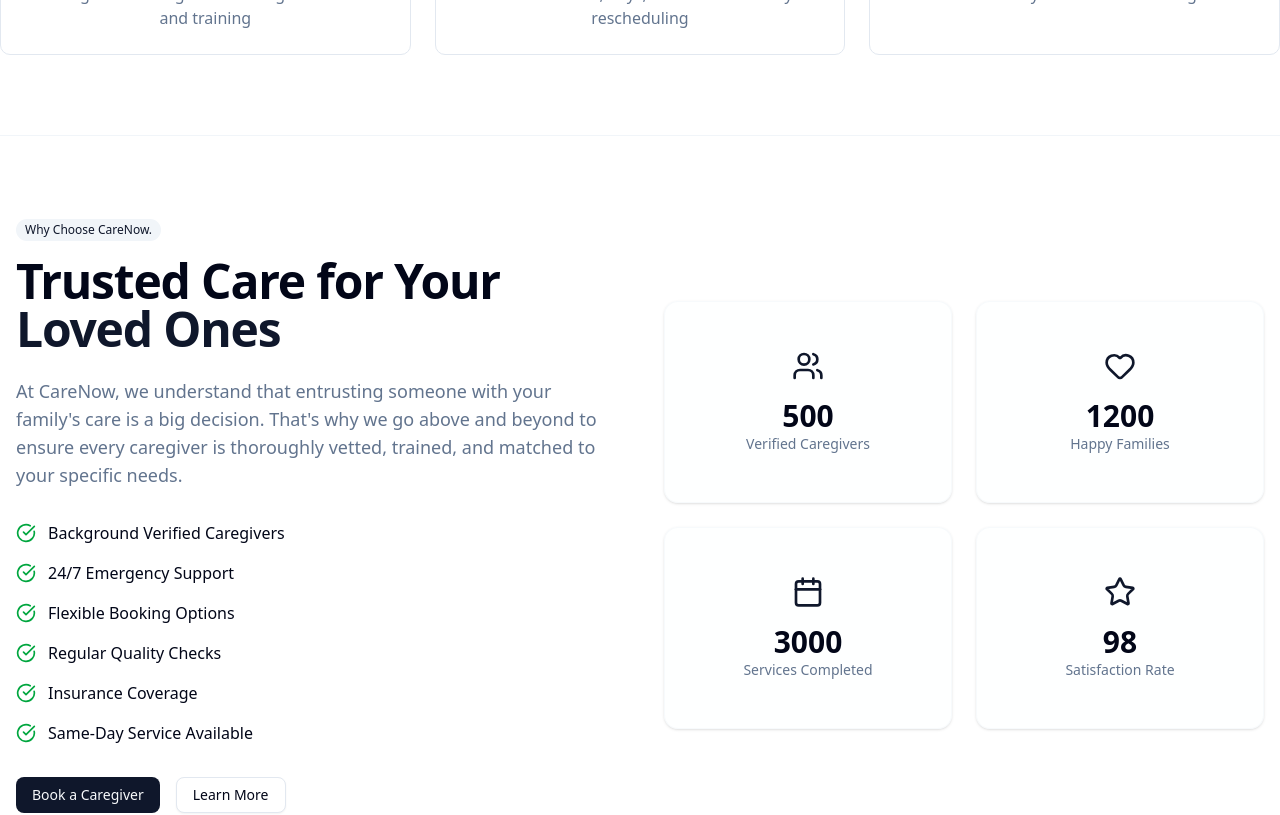
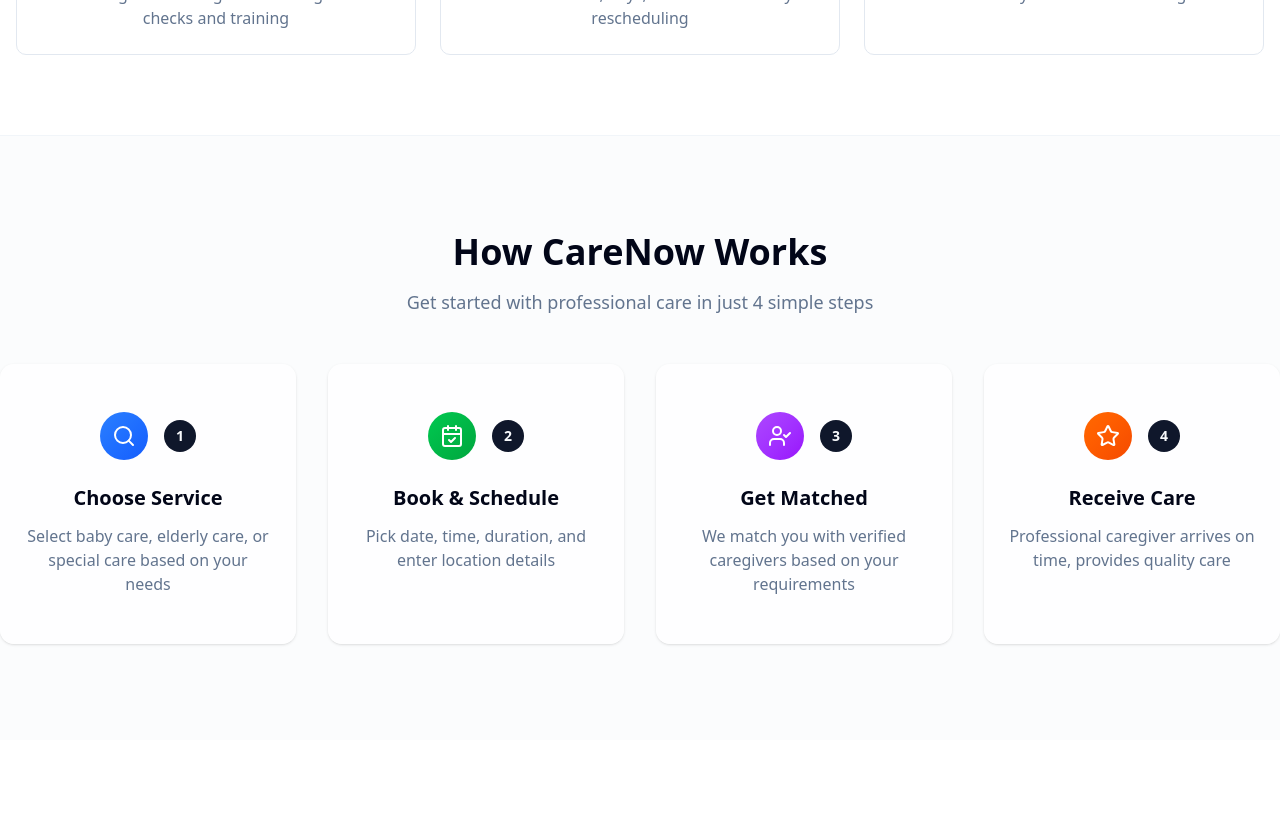
Before and after one commit to naims6/CareNow, a Next.js app: page / in a window 1280 px wide. Shown: the part 1900-2715 px from the top of the page. Built offline with nearby package versions, Linux system fonts and the light colour scheme.

Commit message:
HowItWorks section added.

```diff
--- a/src/app/(root)/page.tsx
+++ b/src/app/(root)/page.tsx
@@ -2,12 +2,14 @@
 import { ServicesSection } from "@/src/components/Home/ServiceSection";
 import HeroSection from "@/src/components/Home/HeroSection";
 import Testimonial from "@/src/components/Home/Testimonial";
+import { HowItWorks } from "@/src/components/Home/HowItWorks";
 
 export default function Home() {
   return (
     <div className="lg:pt-16">
       <HeroSection />
       <ServicesSection />
+      <HowItWorks />
       <About />
       <Testimonial />
     </div>
--- /dev/null
+++ b/src/components/Home/HowItWorks.tsx
@@ -0,0 +1,82 @@
+"use client"
+
+import { Card, CardContent } from "@/src/components/ui/card"
+import { Search, CalendarCheck, UserCheck, Star } from "lucide-react"
+import { motion } from "framer-motion"
+
+export function HowItWorks() {
+  const steps = [
+    {
+      icon: Search,
+      title: "Choose Service",
+      description: "Select baby care, elderly care, or special care based on your needs",
+      color: "from-blue-500 to-blue-600"
+    },
+    {
+      icon: CalendarCheck,
+      title: "Book & Schedule",
+      description: "Pick date, time, duration, and enter location details",
+      color: "from-green-500 to-green-600"
+    },
+    {
+      icon: UserCheck,
+      title: "Get Matched",
+      description: "We match you with verified caregivers based on your requirements",
+      color: "from-purple-500 to-purple-600"
+    },
+    {
+      icon: Star,
+      title: "Receive Care",
+      description: "Professional caregiver arrives on time, provides quality care",
+      color: "from-orange-500 to-orange-600"
+    }
+  ]
+
+  return (
+    <section className="py-16 md:py-24 bg-muted/30">
+      <div className="max-w-7xl mx-auto">
+        <div className="text-center max-w-3xl mx-auto mb-12">
+          <h2 className="text-3xl md:text-4xl font-bold mb-4">
+            How CareNow Works
+          </h2>
+          <p className="text-lg text-muted-foreground">
+            Get started with professional care in just 4 simple steps
+          </p>
+        </div>
+
+        <div className="grid md:grid-cols-2 lg:grid-cols-4 gap-8">
+          {steps.map((step, index) => {
+            const Icon = step.icon
+            return (
+              <motion.div
+                key={index}
+                initial={{ opacity: 0, y: 30 }}
+                whileInView={{ opacity: 1, y: 0 }}
+                viewport={{ once: true }}
+                transition={{ duration: 0.5, delay: index * 0.1 }}
+              >
+                <Card className="border-none shadow-sm h-full">
+                  <CardContent className="p-6 text-center">
+                    <div className="inline-flex items-center justify-center mb-6">
+                      <div className={`w-12 h-12 rounded-full bg-linear-to-br ${step.color} flex items-center justify-center`}>
+                        <Icon className="h-6 w-6 text-white" />
+                      </div>
+                      <div className="ml-4 w-8 h-8 rounded-full bg-primary text-primary-foreground flex items-center justify-center text-sm font-bold">
+                        {index + 1}
+                      </div>
+                    </div>
+
+                    <h3 className="text-xl font-semibold mb-3">{step.title}</h3>
+                    <p className="text-muted-foreground">
+                      {step.description}
+                    </p>
+                  </CardContent>
+                </Card>
+              </motion.div>
+            )
+          })}
+        </div>
+      </div>
+    </section>
+  )
+}
--- a/src/components/Home/ServiceSection.tsx
+++ b/src/components/Home/ServiceSection.tsx
@@ -57,7 +57,7 @@
 
   return (
     <section className="py-16 md:py-20 border-b border-accent">
-      <div className="max-w-7xl mx-auto">
+      <div className="max-w-7xl mx-auto px-4">
         {/* Service Section Header */}
         <motion.div
           initial={{ opacity: 0, y: 30 }}
--- a/src/components/ThemeToggle.tsx
+++ b/src/components/ThemeToggle.tsx
@@ -22,8 +22,10 @@
 
   if (!mounted) {
     return (
-      <Button variant="ghost" size="icon">
-        <span className="sr-only">Toggle theme</span>
+      <Button variant="ghost" size="icon" className="h-[1.2rem] w-[1.2rem]">
+        <span className="h-[1.2rem] w-[1.2rem] sr-only">
+          Toggle theme
+        </span>
       </Button>
     );
   }
```
Also changed, not shown: src/components/ui/button.tsx (+9 -9 lines).
